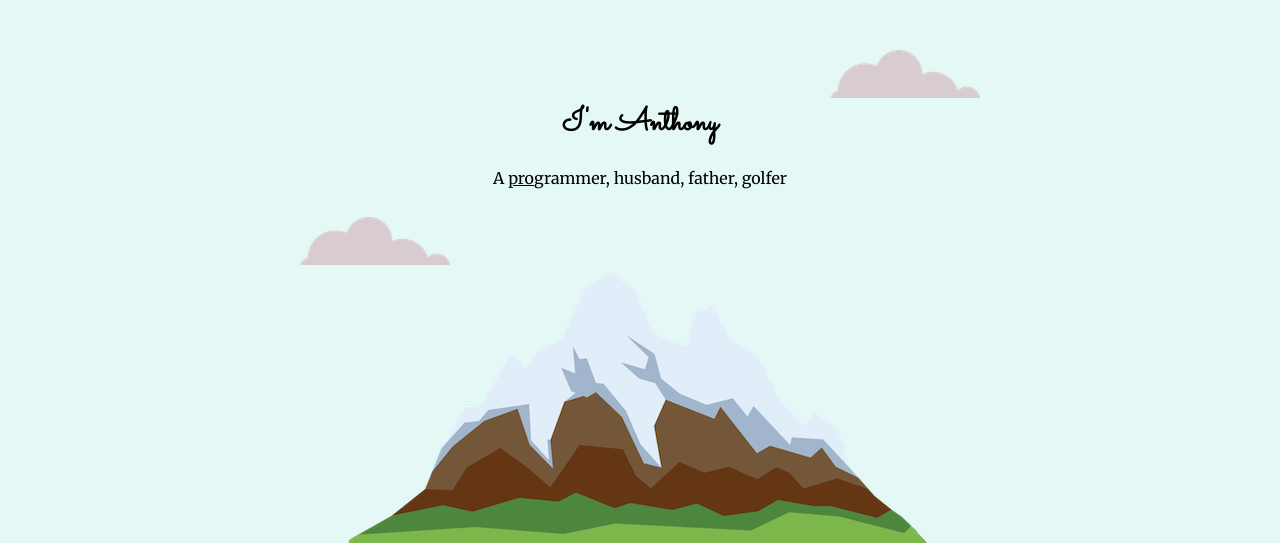
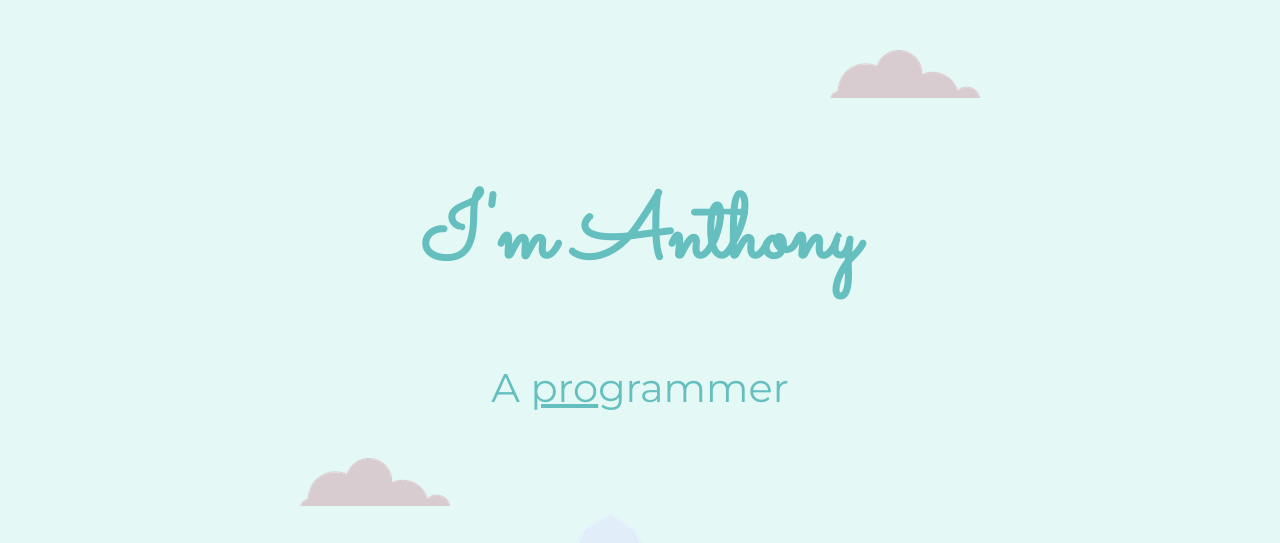
Before and after one commit to AntA585/CSS---My-Site, a plain HTML site: page index.html in a window 1280 px wide. Shown: the top 543 px of the page. Drawn offline with Linux system fonts and the light colour scheme.

Commit message:
Made styling updates

```diff
--- a/css/styles.css
+++ b/css/styles.css
@@ -5,15 +5,22 @@ body {
 }
 
 h1 {
-  margin-top: 0;
+  font-size: 5.625rem;
+  margin: 50px auto 0 auto;
   font-family: 'Sacramento', cursive;
+  color: #66BFBF;
+  line-height: 2;
 }
 
 h2 {
+  font-size: 2.5rem;
   font-family: 'Montserrat', sans-serif;
+  color: #66BFBF;
+  font-weight: normal;
 }
 
 h3 {
+  color: #11999E;
   font-family: 'Montserrat', sans-serif;
 }
 
--- a/index.html
+++ b/index.html
@@ -16,7 +16,7 @@
   <div class="top-container">
     <img class="top-cloud" src="images/cloud.png" alt="cloud-img">
     <h1>I'm Anthony</h1>
-    <p>A <span class="pro">pro</span>grammer, husband, father, golfer</p>
+    <h2>A <span class="pro">pro</span>grammer</h2>
     <img class="bottom-cloud" src="images/cloud.png" alt="cloud-img">
     <img src="images/mountain.png" alt="mountain-img">
   </div>
```
